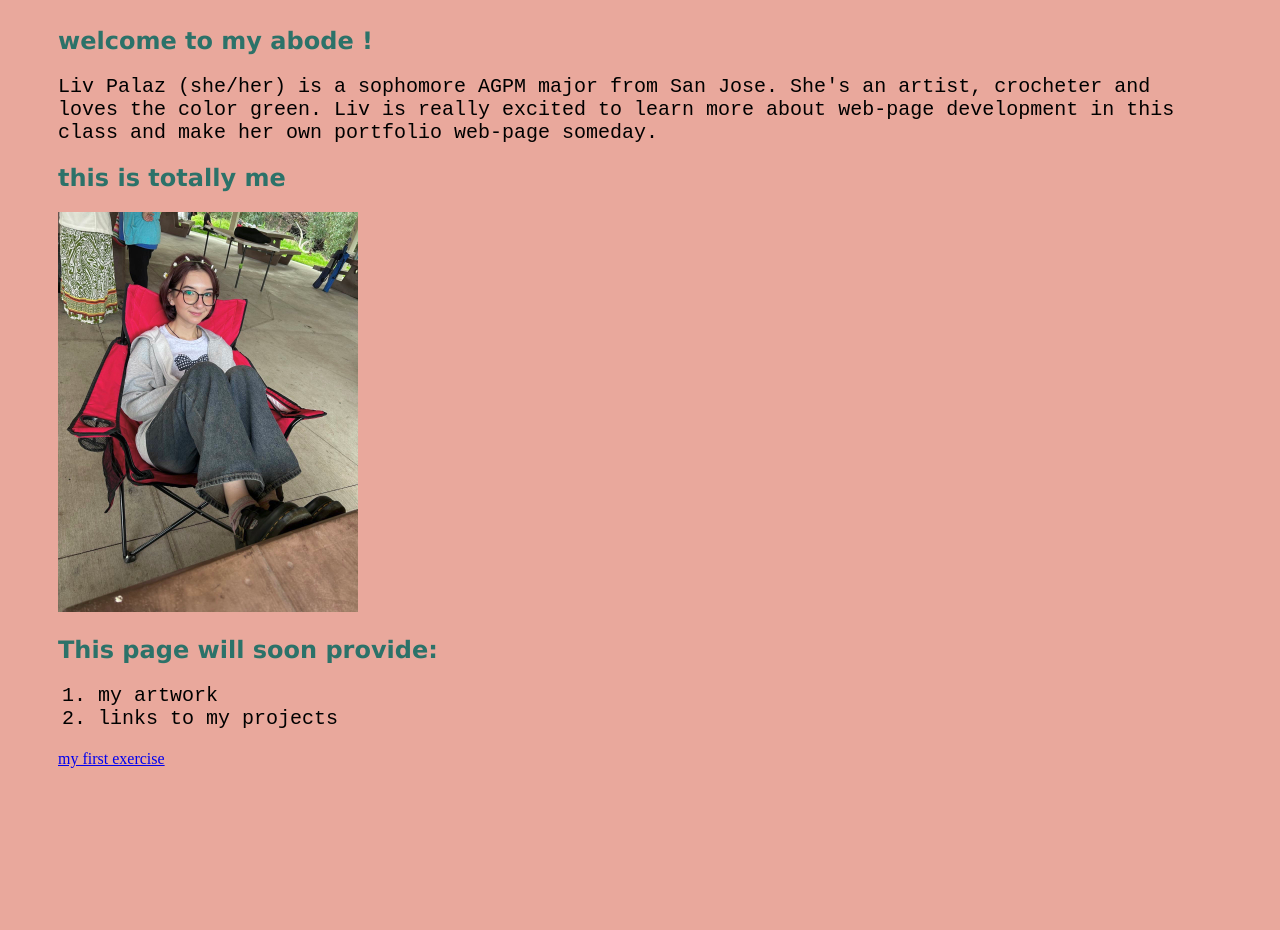
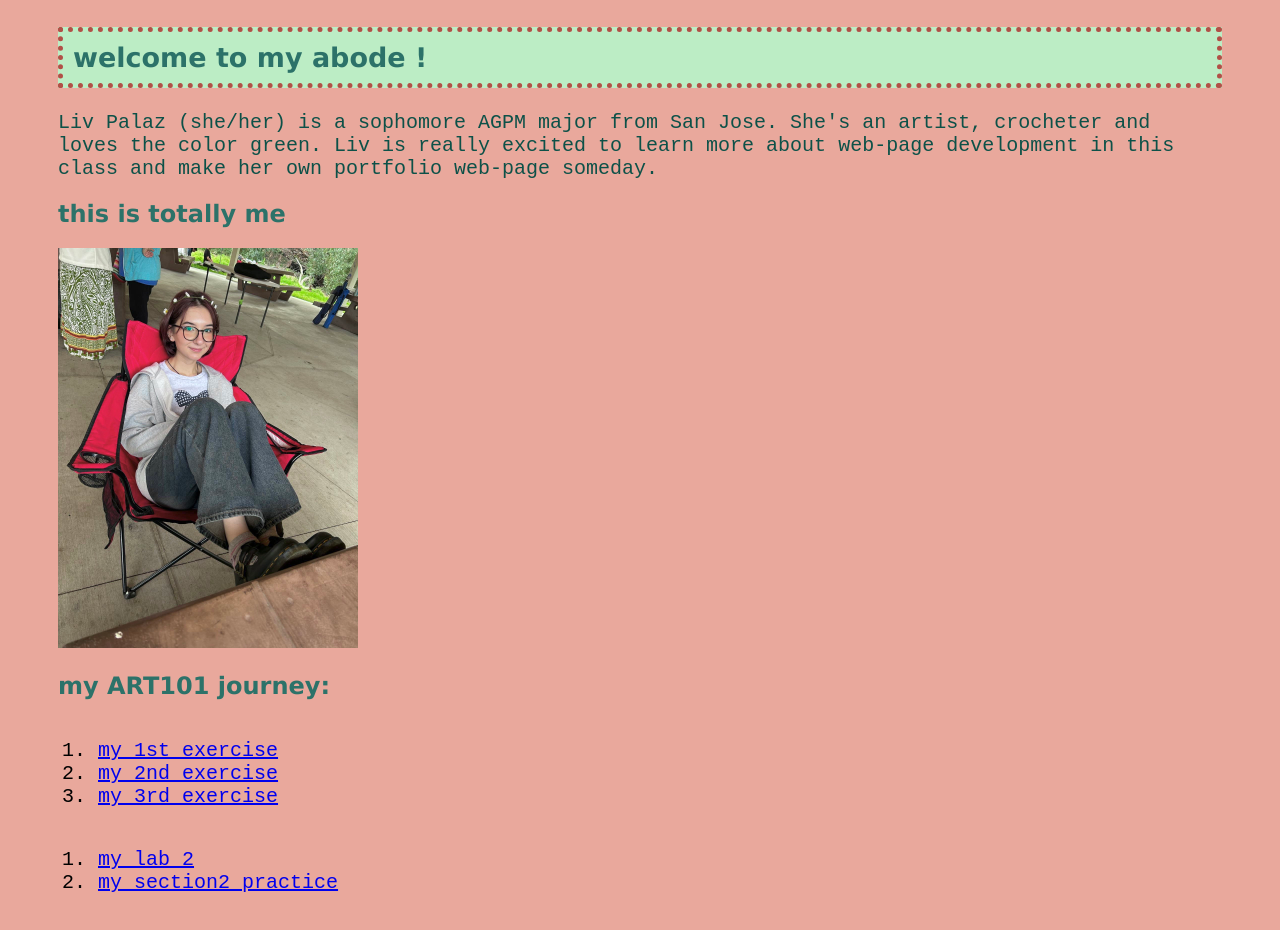
Before and after one commit to livivip/ART101, a plain HTML site: page index.html in a window 1280 px wide. Shown: the part 144-1074 px from the top of the page. Before the commit the page ends 970 px from the top, so only its background shows below. Drawn offline with Linux system fonts and the light colour scheme.

Commit message:
Update index.html

```diff
--- a/index.html
+++ b/index.html
@@ -10,17 +10,33 @@
     <body>
 
     <h1>this is liv's ART101 website homepage !! :3</h1>
-    <h2>welcome to my abode !</h2>
-    <p>Liv Palaz (she/her) is a sophomore AGPM major from San Jose. She's an artist, crocheter and loves the color green. Liv is really excited to learn more about web-page development in this class and make her own portfolio web-page someday.</p>
+    <div id="introduction">
+        <h2>welcome to my abode !</h2>
+        <p>Liv Palaz (she/her) is a sophomore AGPM major from San Jose. She's an artist, crocheter and loves the color green. Liv is really excited to learn more about web-page development in this class and make her own portfolio web-page someday.</p>
+    </div>
     <h2>this is totally me </h2>
     <img id=mypic src="mypicture.jpg">
-    <h2>This page will soon provide: </h2>
- <ol>
-    <li>my artwork</li>
-    <li>links to my projects</li>
-</ol>
+    <h2>my ART101 journey: </h2>
+    <div class="navigation">
+        <ol>
+        <li> <a href="exercises/ex01.html">my 1st exercise </a>
+        </li>
+        <li> <a href="exercises/ex02.html">my 2nd exercise </a>
+        </li>
+        <li><a href="exercises/ex03.html">my 3rd exercise </a>
+        </li>
+        </ol>
+    </div>
 
-<a href="../exercises/ex01.html">my first exercise </a>
+    <div class="navigation">
+        <ol>
+        <li> <a href="labs/task2.html">my lab 2</a>
+        </li>
+        <li> <a href="exercises/section02.html">my section2 practice</a>
+        </li>
+        </ol>
+    </div>
+
     </body>
 
 </html>
```
